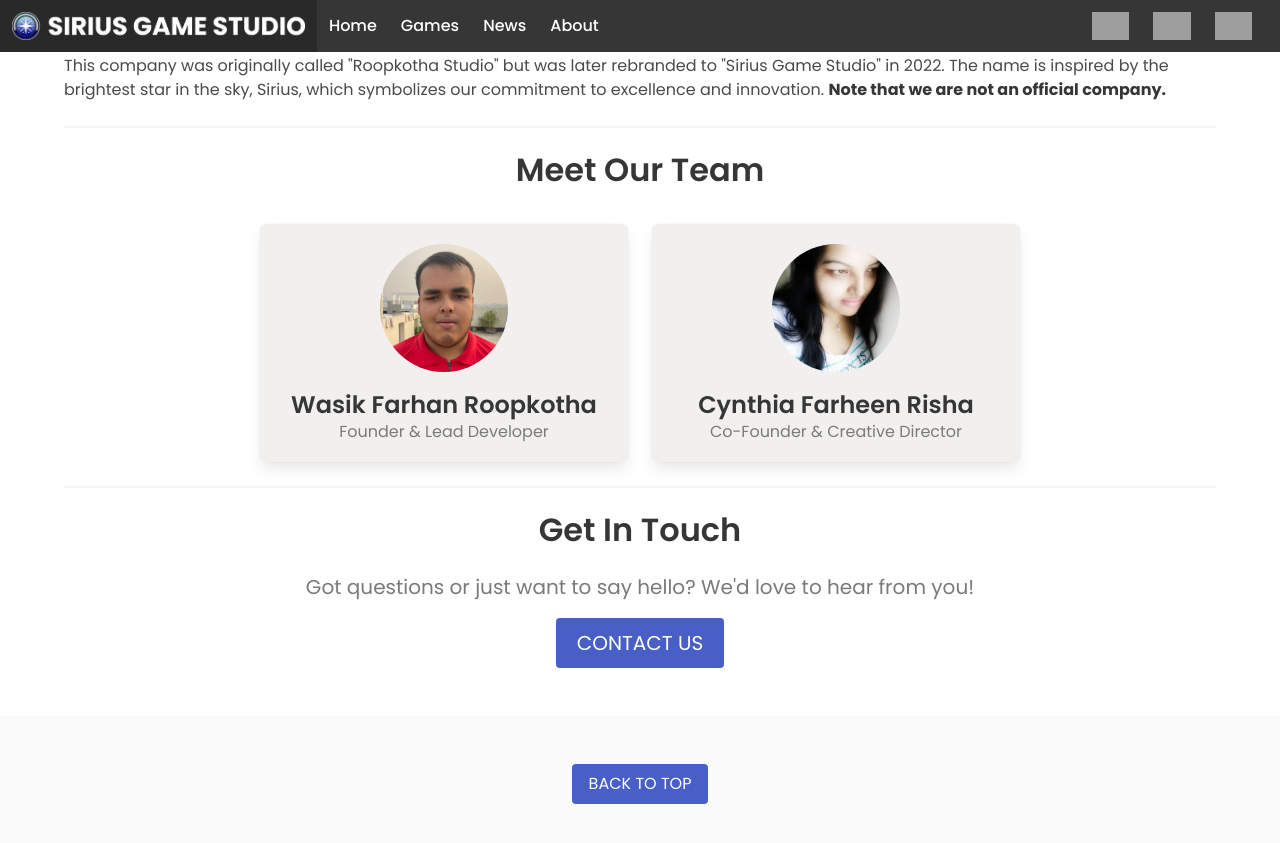
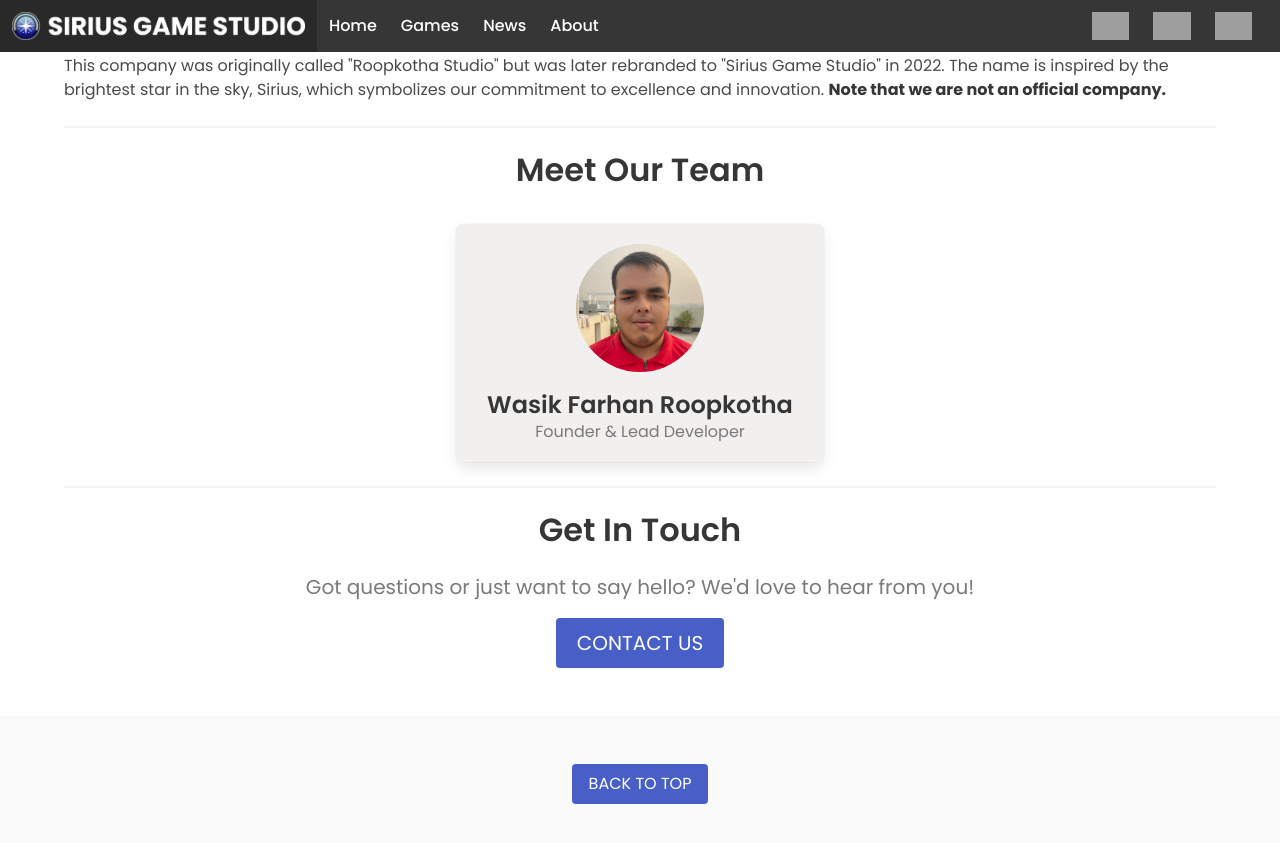
Before and after one commit to Sirius-Game-Studio/Sirius-Game-Studio.github.io, a Jekyll site: the page built from index.html, in a window 1280 px wide and 900 px high, scrolled down 3131 px. Shown: the top 843 px of the window. Built offline with Jekyll 4.4.1, drawn with Linux system fonts in a browser that asks for light colours; grey boxes are pictures that could not be loaded.

Commit message:
Remove co-founder

```diff
--- a/_data/team.yml
+++ b/_data/team.yml
@@ -1,6 +1,3 @@
 - name: Wasik Farhan Roopkotha
   role: Founder & Lead Developer
   image: /assets/images/team/wasik.jpg
-- name: Cynthia Farheen Risha
-  role: Co-Founder & Creative Director
-  image: /assets/images/team/cynthia.jpg
```
